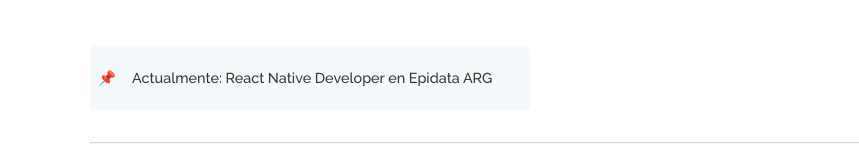
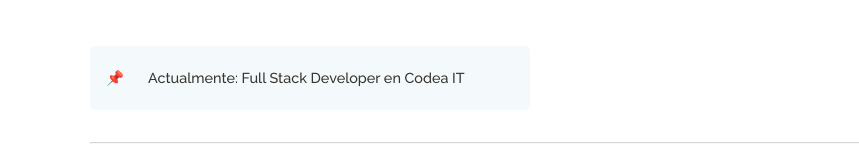
Before and after one commit to Aguilera-Agustin/NextJS-Portfolio, a Next.js app: page / in a window 1280 px wide. Shown: the part 480-640 px from the top of the page, without its empty margins (0-859 px from the left). Built offline with nearby package versions, Linux system fonts and the light colour scheme.

Commit message:
change job

```diff
--- a/components/Presentation/MainCurrent.js
+++ b/components/Presentation/MainCurrent.js
@@ -1,35 +1,35 @@
 export const MainCurrent = ({ text }) => {
   return (
     <div>
-            <p className='current_text'>
-                📌
-            </p>
-            <p className='current_text'>
-                { text }
-            </p>
-            <style jsx>{`
-                div{
-                    background: #F4F9FB;
-                    width:100%;
-                    height:4em;
-                    display:flex;
+      <p className="current_text">📌</p>
+      <p className="current_text">{text}</p>
+      <style jsx>
+        {`
+          div {
+            background: #f4f9fb;
+            width: 100%;
+            height: 4em;
+            display: flex;
             align-items: center;
             border-radius: 5px;
-                    margin:2rem 0;
+            margin: 2rem 0;
           }
-                p{
+          p {
             margin: 0.5rem;
             font-size: 0.9rem;
             font-weight: 500;
-                    color: #37352F;
+            color: #37352f;
           }
-                @media screen and (min-width:768px){
-                    div{
-                        width:40%;
+          .current_text {
+            margin-left: 1rem;
+          }
+          @media screen and (min-width: 768px) {
+            div {
+              width: 40%;
             }
           }
         `}
       </style>
     </div>
-    )
-}
+  );
+};
--- a/components/Presentation/index.js
+++ b/components/Presentation/index.js
@@ -1,18 +1,18 @@
-import { Divider } from '../Common/Divider'
-import { Cards } from './Cards'
-import { Contact } from './Contact'
-import { Footer } from './Footer'
-import { MainAvatar } from './MainAvatar'
-import { MainCurrent } from './MainCurrent'
-import { MainTitle } from './MainTitle'
+import { Divider } from "../Common/Divider";
+import { Cards } from "./Cards";
+import { Contact } from "./Contact";
+import { Footer } from "./Footer";
+import { MainAvatar } from "./MainAvatar";
+import { MainCurrent } from "./MainCurrent";
+import { MainTitle } from "./MainTitle";
 
 const Presentation = () => {
   return (
-		<div className='container'>
+    <div className="container">
       <MainAvatar />
       <h1>Hola 👋🏻, soy Agustín Aguilera </h1>
       <MainTitle />
-			<MainCurrent text='Actualmente: React Native Developer en Epidata ARG' />
+      <MainCurrent text="Actualmente: Full Stack Developer en Codea IT" />
       <Divider />
       <h5>Mis trabajos</h5>
       <Cards />
@@ -52,7 +52,7 @@
         }
       `}</style>
     </div>
-	)
-}
+  );
+};
 
-export default Presentation
+export default Presentation;
```
Lines whose indentation alone changed are shown as unchanged.
